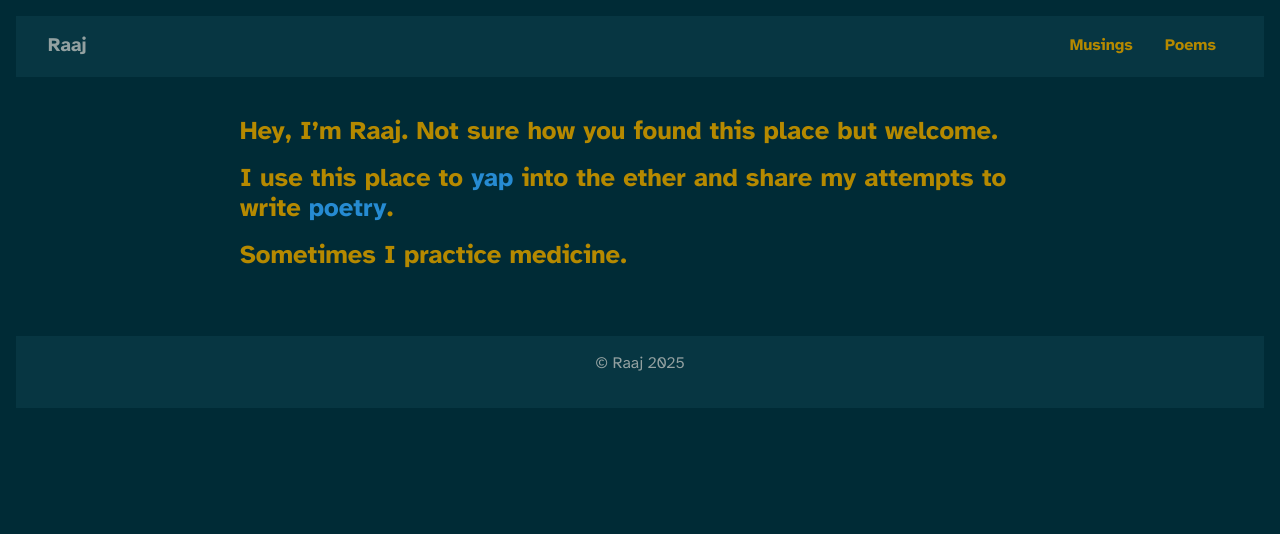
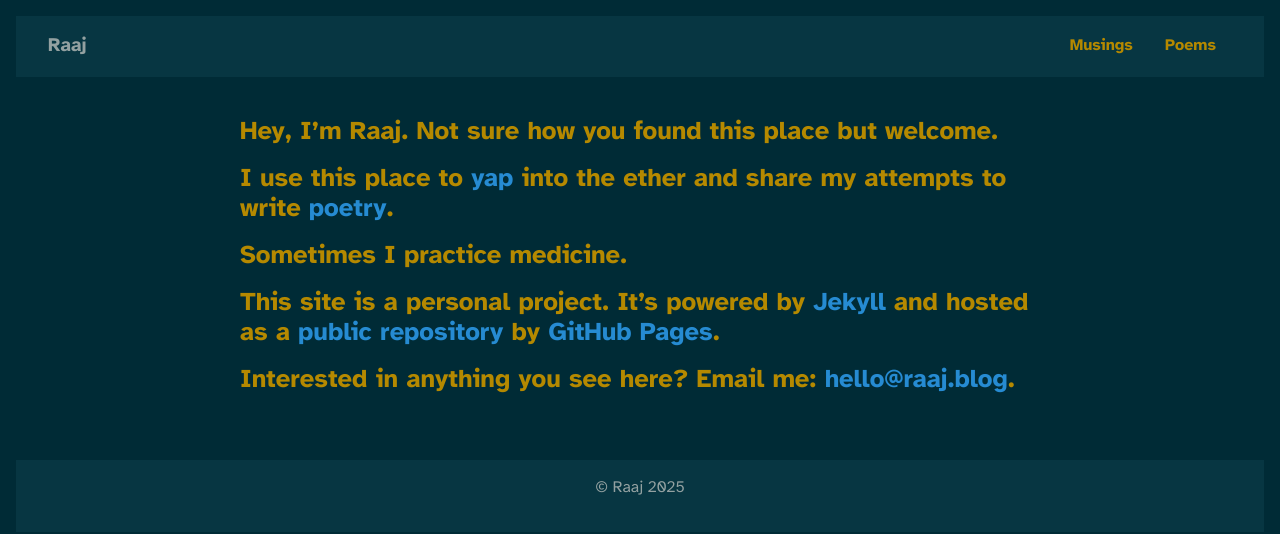
Before and after one commit to itsraaj/itsraaj.github.io, a Jekyll site: the page built from index.md, in a window 1280 px wide. Shown: the top 534 px of the page. Built offline with Jekyll 4.4.1, drawn with Linux system fonts in a browser that asks for light colours.

Commit message:
Update index.md

```diff
--- a/index.md
+++ b/index.md
@@ -6,3 +6,5 @@ title: Home
 ### Hey, I'm Raaj. Not sure how you found this place but welcome.
 ### I use this place to [yap](/musings) into the ether and share my attempts to write [poetry](/poems).
 ### Sometimes I practice medicine.
+### This site is a personal project. It's powered by [Jekyll](https://jekyllrb.com) and hosted as a [public repository](https://github.com/itsraaj/itsraaj.github.io) by [GitHub Pages](https://pages.github.com).
+### Interested in anything you see here? Email me: <hello@raaj.blog>.
```
